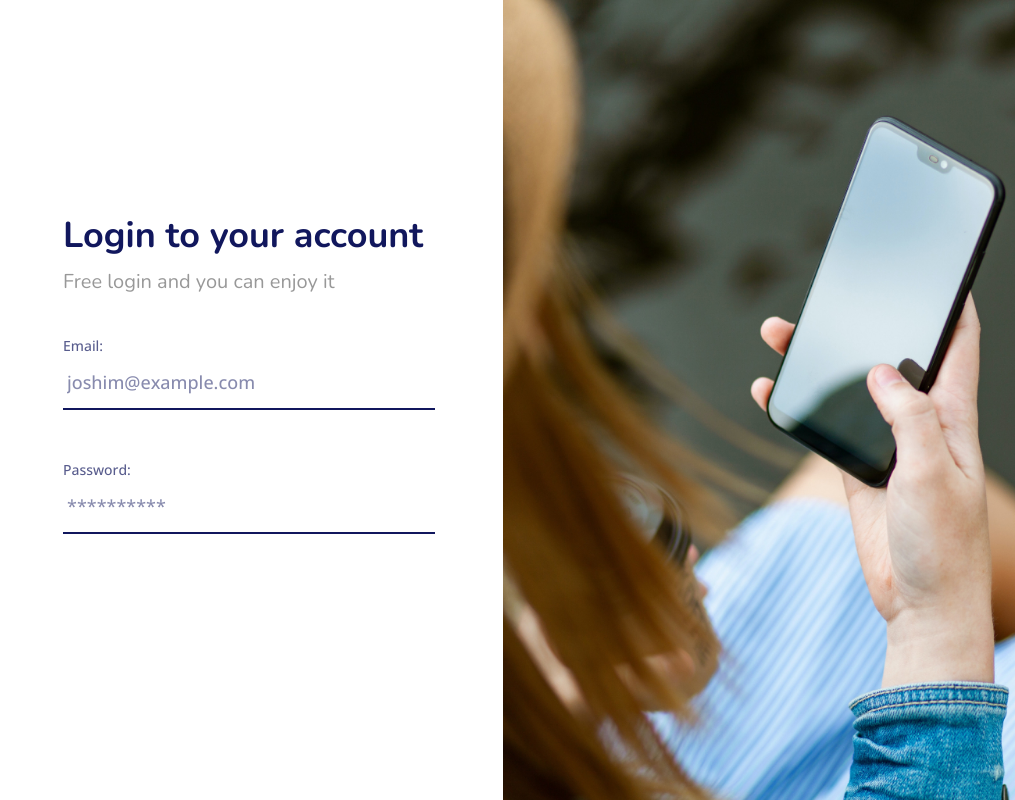
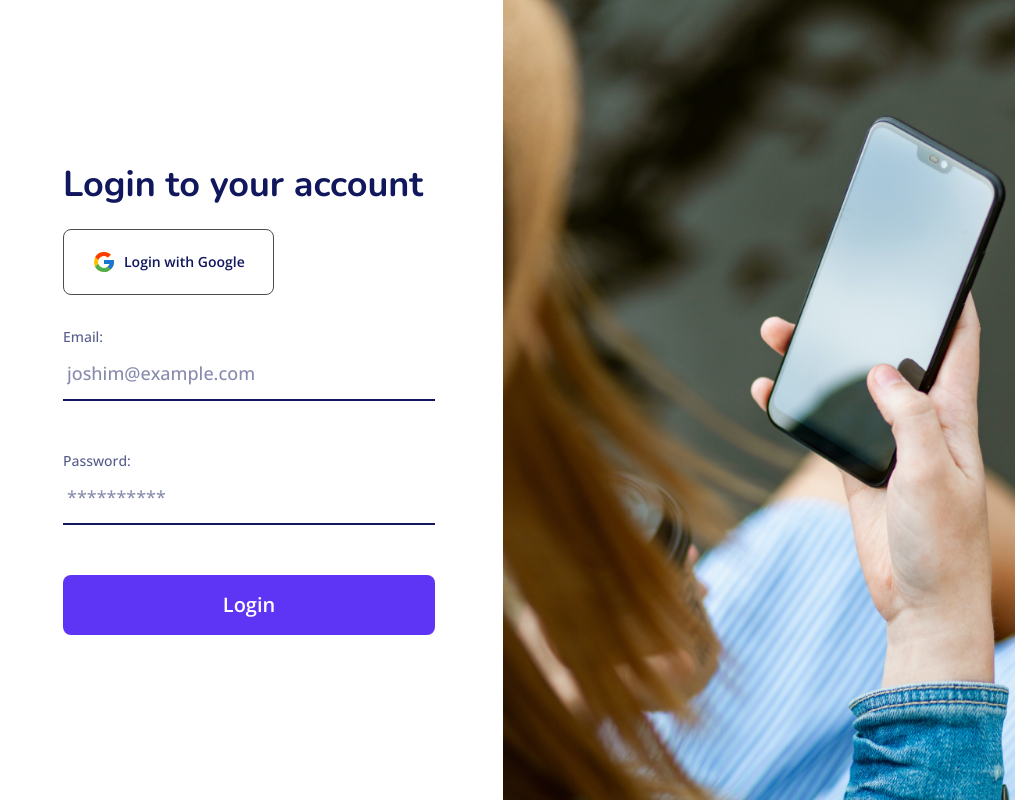
Before and after one commit to shakib97itis/chat-app, a React (Vite) app: page /login in a window 1280 px wide. Shown: the whole page, without its empty margins (265-1280 px from the left). Built offline with nearby package versions, Linux system fonts and the light colour scheme.

Commit message:
feat: add FormBtn and Search components; refactor LoginForm and RegistrationForm

```diff
--- a/src/components/common/buttons/Button.jsx
+++ b/src/components/common/buttons/Button.jsx
@@ -4,7 +4,7 @@ import PropTypes from "prop-types";
 function Button({ children, className }) {
   return (
     <button
-      className={`w-full cursor-pointer rounded-full bg-deep-sea py-4 font-serif text-xl font-semibold text-white transition hover:scale-105 ${className} `}
+      className={`bg-deep-sea text-white w-full cursor-pointer rounded-full py-4 font-serif text-xl font-semibold transition hover:scale-105 ${className} `}
     >
       {children}
     </button>
--- /dev/null
+++ b/src/components/common/buttons/FormBtn.jsx
@@ -0,0 +1,31 @@
+const FormBtn = ({ children, variant, className }) => {
+  if (variant === "one") {
+    return (
+      <button className="w-full rounded-lg bg-primary py-4 font-primary text-xl font-semibold text-neutral-01">
+        {children}
+      </button>
+    );
+  } else if (variant === "two") {
+    return (
+      <button className="w-full cursor-pointer rounded-lg bg-primary py-4 font-primary text-xl font-semibold text-neutral-01 transition hover:bg-primary-shade-1">
+        {children}
+      </button>
+    );
+  } else if (variant === "three") {
+    return (
+      <button
+        className={`mb-8 cursor-pointer rounded-lg border border-neutral-04 px-7 py-5 font-primary text-sm font-semibold text-secondary ${className}`}
+      >
+        {children}
+      </button>
+    );
+  } else {
+    return (
+      <button className="w-full rounded-lg bg-primary py-4 font-primary text-xl font-semibold text-neutral-01">
+        <span>Login</span>
+      </button>
+    );
+  }
+};
+
+export default FormBtn;
--- /dev/null
+++ b/src/components/common/search/Search.jsx
@@ -0,0 +1,25 @@
+import React from "react";
+import { IoEllipsisVertical } from "react-icons/io5";
+import { RiSearchLine } from "react-icons/ri";
+
+const Search = () => {
+  return (
+    <div className="relative mb-[22px] rounded-[20px] shadow-lg">
+      <input
+        className="w-full rounded-3xl px-[20px] py-[16px] ps-[50px] font-secondary text-base font-medium"
+        type="text"
+        placeholder="Search"
+        name="search"
+        id="search"
+      />
+      <span className="absolute top-1/2 left-[20px] -translate-y-1/2 text-2xl">
+        <RiSearchLine />
+      </span>
+      <span className="absolute top-1/2 right-[20px] -translate-y-1/2 text-2xl text-primary">
+        <IoEllipsisVertical />
+      </span>
+    </div>
+  );
+};
+
+export default Search;
--- a/src/index.css
+++ b/src/index.css
@@ -6,6 +6,7 @@
 @theme {
   --color-*: initial;
   --color-primary: #5f35f5;
+  --color-primary-shade-1: #4B2AA6;
   --color-secondary: #11175d;
   --color-tertiary: #ea6c00;
 
--- a/src/pages/home/Home.jsx
+++ b/src/pages/home/Home.jsx
@@ -4,6 +4,7 @@ import Navigation from "../../components/navigation/Navigation";
 import DashboardCard from "../../components/DashboardCard/DashboardCard";
 import { RiSearchLine } from "react-icons/ri";
 import { IoEllipsisVertical } from "react-icons/io5";
+import Search from "../../components/common/search/Search";
 
 const Home = () => {
   return (
@@ -15,7 +16,7 @@ const Home = () => {
         <main className="grid w-full gap-[20px] lg:grid-cols-2 xl:grid-cols-3">
           <div className="">
             <div>
-              <div className="relative mb-[22px] rounded-[20px] shadow-lg">
+              {/* <div className="relative mb-[22px] rounded-[20px] shadow-lg">
                 <input
                   className="w-full rounded-3xl px-[20px] py-[16px] ps-[50px] font-secondary text-base font-medium"
                   type="text"
@@ -29,7 +30,8 @@ const Home = () => {
                 <span className="absolute top-1/2 right-[20px] -translate-y-1/2 text-2xl text-primary">
                   <IoEllipsisVertical />
                 </span>
-              </div>
+              </div> */}
+              <Search />
               <DashboardCard listTitle={"Explore Group"} />
             </div>
           </div>
--- a/src/pages/login/Login.jsx
+++ b/src/pages/login/Login.jsx
@@ -1,4 +1,3 @@
-import React from "react";
 import LoginRegistrationTemplate from "../../components/LoginRegistrationTemplate/LoginRegistrationTemplate";
 import LoginForm from "./LoginForm";
 
@@ -10,18 +9,7 @@ const Login = () => {
         alt: "Login Banner Image",
       }}
     >
-      <div>
-        <h1 className="mb-3 font-tertiary text-4xl font-bold text-secondary">
-          Login to your account
-        </h1>
-
-        <p className="mb-10 font-tertiary text-xl text-neutral-06 opacity-40">
-          Free login and you can enjoy it
-        </p>
-        <div>
-          <LoginForm />
-        </div>
-      </div>
+      <LoginForm />
     </LoginRegistrationTemplate>
   );
 };
--- a/src/pages/login/LoginForm.jsx
+++ b/src/pages/login/LoginForm.jsx
@@ -1,8 +1,23 @@
-import React from "react";
 import Input from "../../components/common/formComponents/InputV2";
+import FormBtn from "../../components/common/buttons/FormBtn";
+import { FcGoogle } from "react-icons/fc";
 
 const LoginForm = () => {
   return (
+    <div>
+      <h1 className="mb-6 font-tertiary text-4xl font-bold text-secondary">
+        Login to your account
+      </h1>
+
+      <FormBtn variant={"three"} className={"flex items-center gap-2"}>
+        <FcGoogle className="text-2xl" />
+        <span>Login with Google</span>
+      </FormBtn>
+
+      {/* <p className="mb-10 font-tertiary text-xl text-neutral-06 opacity-40">
+        Free login and you can enjoy it
+      </p> */}
+
       <form>
         <div>
           <Input
@@ -24,7 +39,11 @@ const LoginForm = () => {
             error=""
           />
         </div>
+        <div>
+          <FormBtn variant={"two"}>Login</FormBtn>
+        </div>
       </form>
+    </div>
   );
 };
 
--- a/src/pages/ragistration/Registration.jsx
+++ b/src/pages/ragistration/Registration.jsx
@@ -1,4 +1,3 @@
-import React from "react";
 import LoginRegistrationTemplate from "../../components/LoginRegistrationTemplate/LoginRegistrationTemplate";
 import RegistrationForm from "./RegistrationForm";
 
--- a/src/pages/ragistration/RegistrationForm.jsx
+++ b/src/pages/ragistration/RegistrationForm.jsx
@@ -1,4 +1,3 @@
-import React from "react";
 import Input from "../../components/common/formComponents/InputV1";
 
 const RegistrationForm = () => {
```
Also changed, not shown: src/components/common/formComponents/TextInput.jsx (added, +9 -0 lines). Lines whose indentation alone changed are shown as unchanged.
